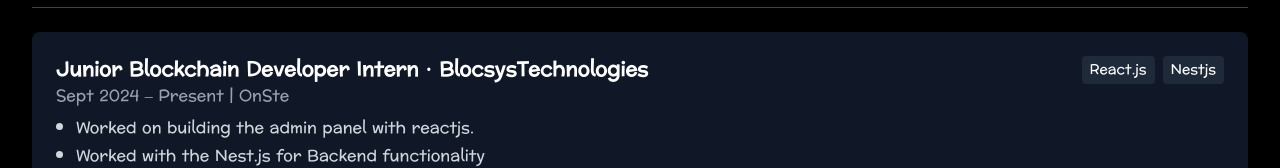
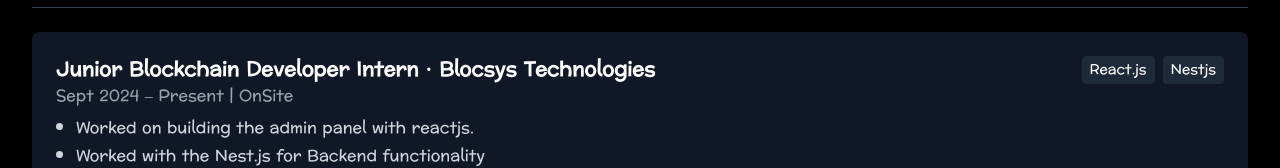
Before and after one commit to giddearyan12/Portfolio, a React (Vite) app: page / in a window 1280 px wide. Shown: the part 343-511 px from the top of the page. Built offline with nearby package versions, Linux system fonts and the light colour scheme; a web font is replaced by a local one.

Commit message:
Fix typos in job title and location

```diff
--- a/src/App.jsx
+++ b/src/App.jsx
@@ -36,9 +36,9 @@
           <div className="flex flex-col md:flex-row justify-between items-start gap-4">
             <div className="flex-1">
               <h3 className="text-lg sm:text-xl font-semibold">
-                Junior Blockchain Developer Intern · BlocsysTechnologies
+                Junior Blockchain Developer Intern · Blocsys Technologies
               </h3>
-              <p className="text-gray-400">Sept 2024 – Present | OnSte</p>
+              <p className="text-gray-400">Sept 2024 – Present | OnSite</p>
               <ul className="mt-2 text-sm sm:text-base text-gray-300 list-disc pl-5 space-y-1">
                 <li>
                   Worked on building the admin panel with reactjs.
```
